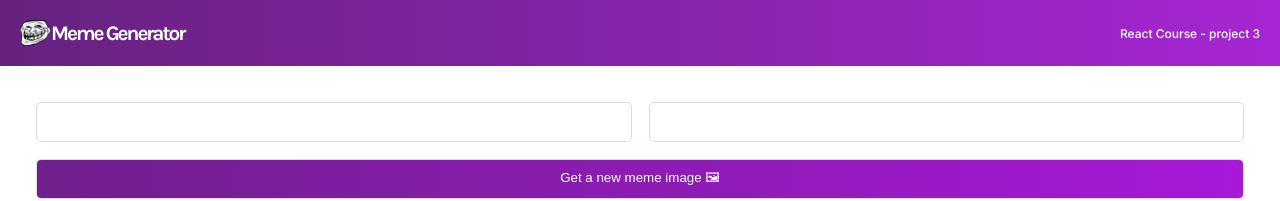
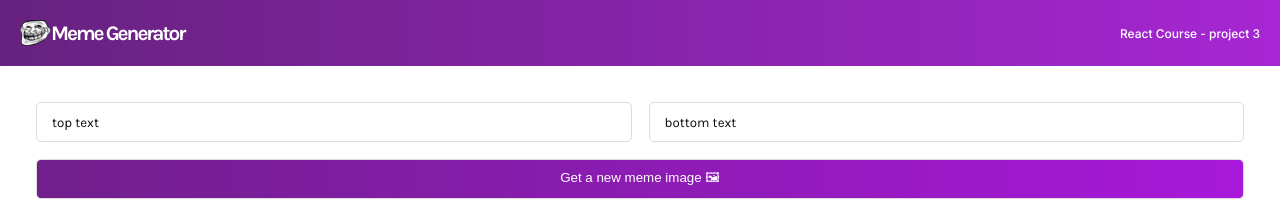
Before and after one commit to vasilemidrigan/meme-generator, a React (Create React App) app: page / in a window 1280 px wide. Shown: the top 201 px of the page. Built offline with nearby package versions, Linux system fonts and the light colour scheme.

Commit message:
Add placeholders to input fields and styles to them

```diff
--- a/src/components/Meme.js
+++ b/src/components/Meme.js
@@ -2,8 +2,16 @@ export default function Meme() {
   return (
     <div className="meme">
       <form className="meme__form" action="">
-        <input className="meme__form__input" type="text" />
-        <input className="meme__form__input" type="text" />
+        <input
+          className="meme__form__input"
+          type="text"
+          placeholder="top text"
+        />
+        <input
+          className="meme__form__input"
+          type="text"
+          placeholder="bottom text"
+        />
         <button className="meme__form__btn" type="submit">
           Get a new meme image 🖼
         </button>
--- a/src/index.css
+++ b/src/index.css
@@ -51,8 +51,14 @@ html {
 }
 
 .meme__form__input {
+  padding-left: 15px;
   height: 2.5rem;
   flex-grow: 1;
+}
+
+.meme__form__input::placeholder {
+  font-family: "Karla";
+  color: #0d0d0d;
 }
 
 .meme__form__btn {
```
